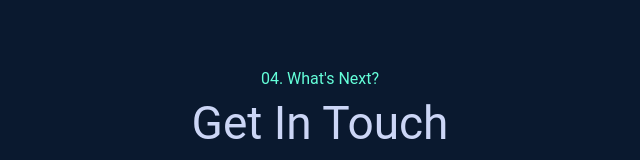
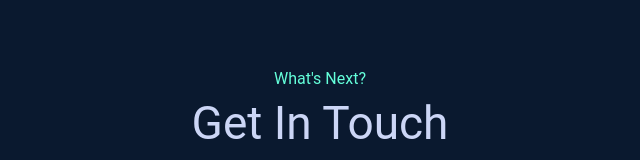
Before and after one commit to simons-devtools/simonhemrom, a Next.js app: page / in a window 1280 px wide. Shown: the part 4720-4880 px from the top of the page, without its empty margins (328-968 px from the left). Built offline with nearby package versions, Linux system fonts and the light colour scheme.

Commit message:
updated the compon styles

```diff
--- a/compons/contactme.js
+++ b/compons/contactme.js
@@ -28,7 +28,7 @@ export default function Contact() {
     <StyledContact id="contact-section">
       <div className="contact-content">
         <div className="contact-heading">
-          <h4 className="heading-one">04. What&apos;s Next?</h4>
+          <h4 className="heading-one">What&apos;s Next?</h4>
           <h2 className="heading-two">Get In Touch</h2>
         </div>
         <div className="contact-description">
--- a/layout/layout.js
+++ b/layout/layout.js
@@ -26,10 +26,10 @@ export default function Layout({ children }) {
           <Sitemeta />
           <Navbar />
 
-          <main id="content">
+          <div id="content">
             {children}
             <Footer />
-          </main>
+          </div>
 
           <Social />
           <Email />
--- a/pages/index.js
+++ b/pages/index.js
@@ -6,17 +6,21 @@ import {
   Projects,
   Contactme,
 } from "../compons";
-import React, { Fragment } from "react";
+import styled from "styled-components";
+
+const StyledMain = styled.main`
+  counter-reset: section;
+`;
 
 export default function IndexPage() {
   return (
-    <Fragment>
+    <StyledMain>
       <Header />
       <Aboutme />
       <Experiences />
       <Features />
       <Projects />
       <Contactme />
-    </Fragment>
+    </StyledMain>
   );
 }
```
